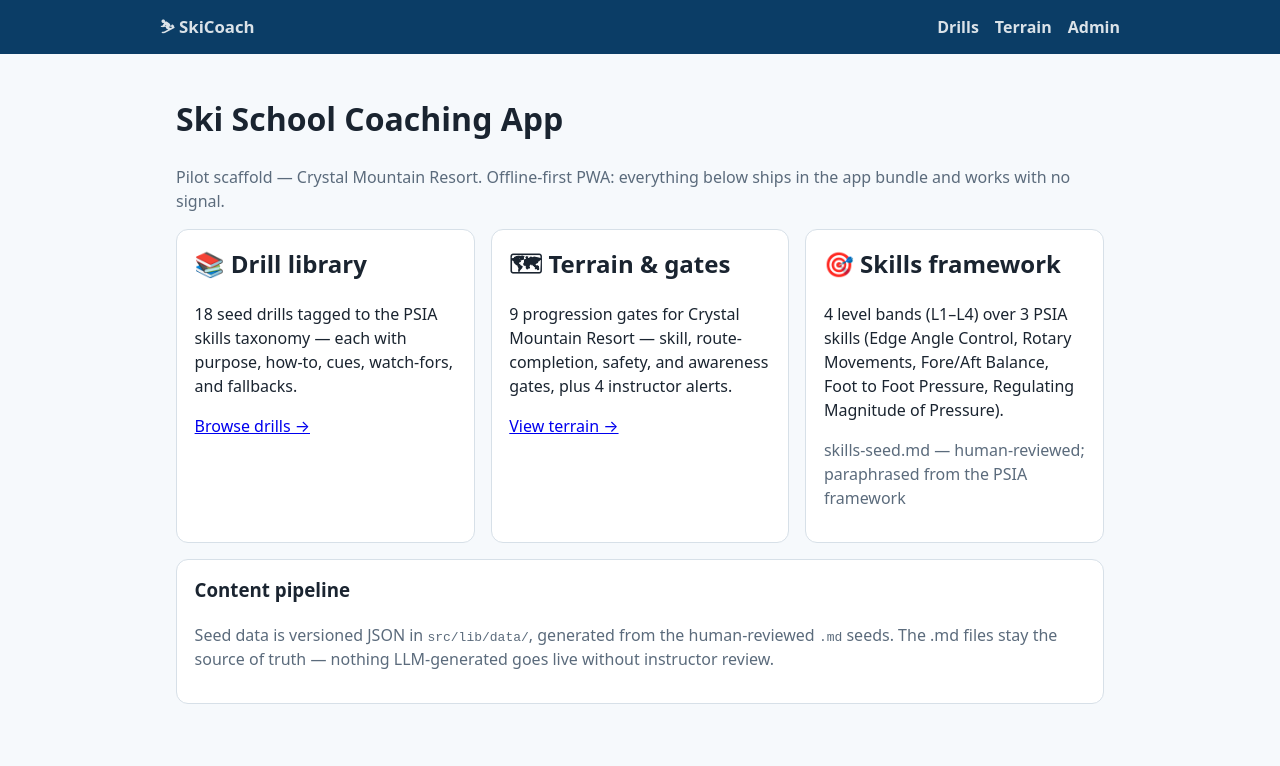
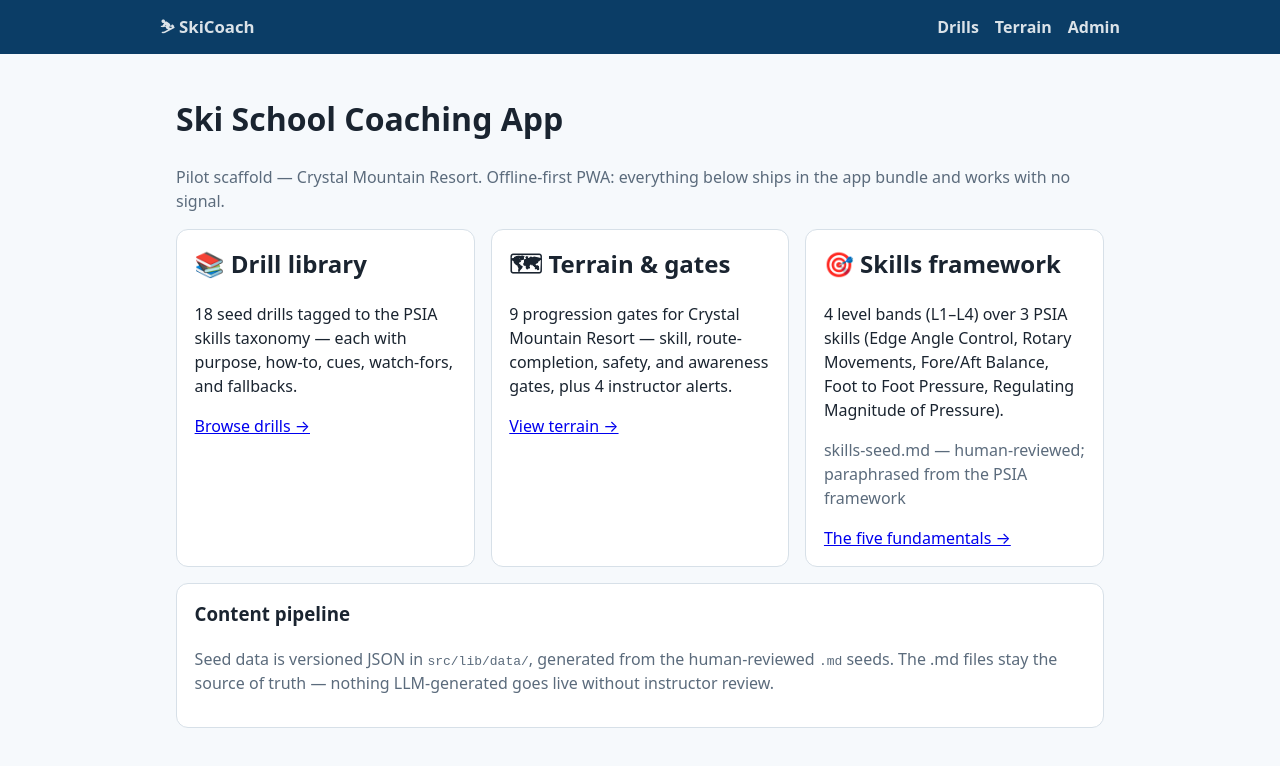
Before and after one commit to dfaourgatech/SkiSchoolApp, a SvelteKit app: page / in a window 1280 px wide. Shown: the top 766 px of the page. Built offline with nearby package versions, Linux system fonts and the light colour scheme.

Commit message:
Terrain taxonomy + terrain filters + /fundamentals page + admin skill editing (code)

```diff
--- a/src/routes/+page.svelte
+++ b/src/routes/+page.svelte
@@ -39,6 +39,7 @@
 				.join(', ')}).
 		</p>
 		<p class="muted">{skills.source}</p>
+		<a href="{base}/fundamentals">The five fundamentals →</a>
 	</div>
 </div>
 
```
